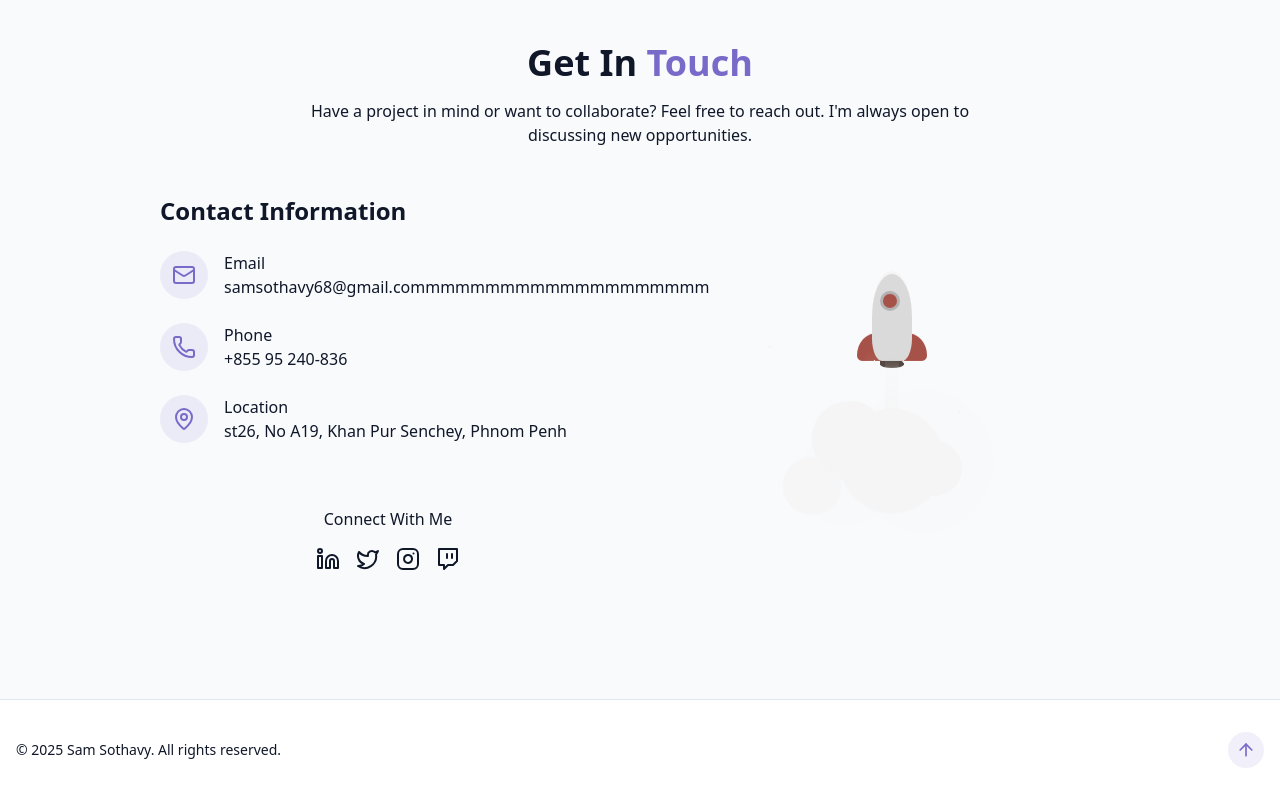
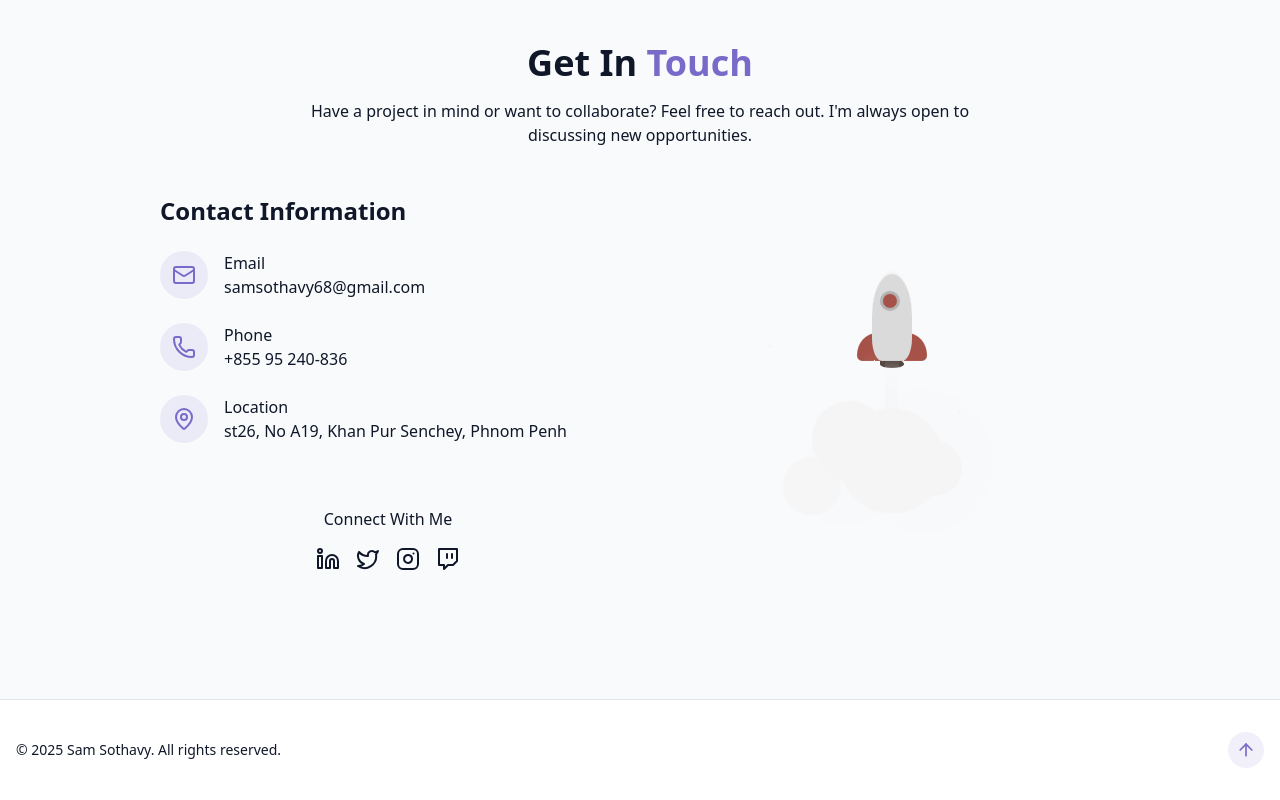
Before and after one commit to Marato01/portfolio_v2, a React (Vite) app: page / in a window 1280 px wide. Shown: the part 3557-4357 px from the top of the page. Built offline with nearby package versions, Linux system fonts and the light colour scheme.

Commit message:
valid UI

```diff
--- a/src/components/ContactSection.jsx
+++ b/src/components/ContactSection.jsx
@@ -33,7 +33,7 @@ export const ContactSection = () => {
                     className="text-muted-foreground hover:text-primary transition-colors relative group"
                     aria-label="Send email to samsothavy68@gmail.com"
                   >
-                    samsothavy68@gmail.commmmmmmmmmmmmmmmmmmm
+                    samsothavy68@gmail.com
                     <span className="absolute -top-8 left-1/2 -translate-x-1/2 hidden group-hover:block bg-gray-800 text-white text-xs rounded py-1 px-2">
                       Send an email
                     </span>
```
